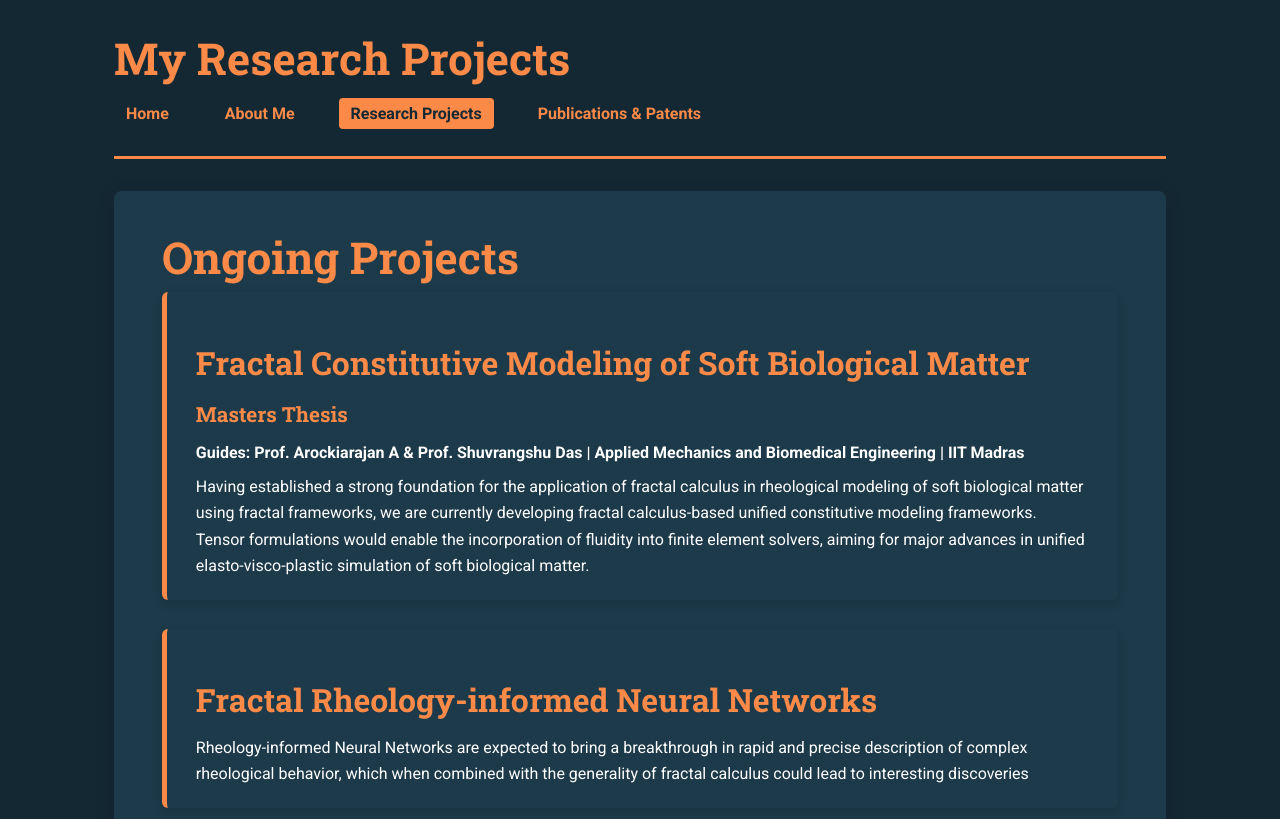
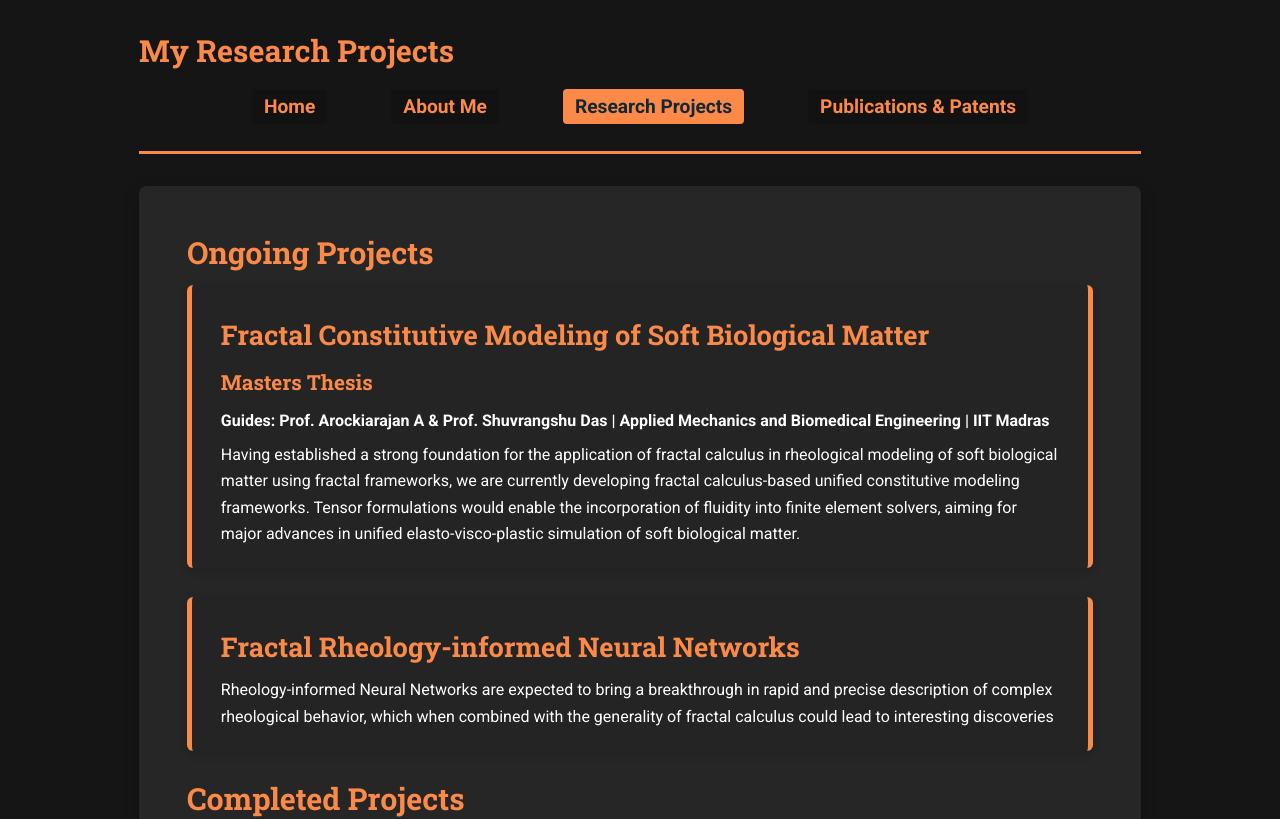
Before and after one commit to VigneshG0121/personal_website, a plain HTML site: page project.html in a window 1280 px wide. Shown: the top 819 px of the page. Drawn offline with Linux system fonts and the light colour scheme.

Commit message:
Update styles.css

```diff
--- a/styles.css
+++ b/styles.css
@@ -9,10 +9,10 @@
 }
 
 body {
-  background-color: #142834; /* Dark teal background */
-  color: #ffffff; /* Default: Orange text */
+  background-color: #151515;
+  color: #ffffff;
   line-height: 1.65;
-  max-width: 1100px;
+  max-width: 1050px;
   margin: 2rem auto;
   padding: 0 1.5rem;
   font-size: 16px;
@@ -36,7 +36,7 @@ body.white-text nav ul li a {
 body.white-text nav ul li a:hover,
 body.white-text nav ul li a.active {
   background-color: #ffffff;
-  color: #142834; /* Dark teal when active/hover */
+  color: #1f1f1f; /* Dark teal when active/hover */
 }
 
 body.white-text a {
@@ -55,29 +55,33 @@ h1, h2, h3 {
 }
 
 h1 {
-  font-size: 2.75rem;
-  margin-bottom: 0.5rem;
+  font-size: 1.9rem;
+  margin-top: 0.5rem;
+  margin-bottom: 0.9rem;
   line-height: 1.2;
 }
 
 h2 {
-  font-size: 2rem;
-  margin-top: 1.5rem;
-  margin-bottom: 0.7rem;
+  font-size: 1.7rem;
+  margin-top: 0.4rem;
+  margin-bottom: 0.4rem;
 }
 
 h3 {
   font-size: 1.3rem;
   margin-bottom: 0.5rem;
+  margin-top: 0.5rem;
 }
 h4 {
   font-size: 1.3rem;
+  margin-top: 0.5rem;
   margin-bottom: 0.5rem;
   font-weight: bold;
   color: #ffffff; /* white */
 }
 h5 {
   font-size: 1.0rem;
+  margin-top: 0.5rem;
   margin-bottom: 0.5rem;
   font-weight: bold;
   color: #ffffff; /* white */
@@ -93,17 +97,20 @@ header {
 nav ul {
   list-style: none;
   display: flex;
-  gap: 2rem;
+  gap: 4rem;
+  justify-content: center;
   padding: 0.5rem 0 1rem 0;
 }
 
 nav ul li a {
   text-decoration: none;
   font-weight: 600;
+  font-size: 1.2rem;
   color: #fb8a48;
   padding: 6px 12px;
   border-radius: 4px;
   transition: background-color 0.25s ease, color 0.25s ease;
+  background-color: #121212
 }
 
 nav ul li a:hover,
@@ -114,7 +121,7 @@ nav ul li a.active {
 
 /* === MAIN CONTAINER === */
 main {
-  background: #1d3a4a;
+  background: #2b2b2bcb;
   border-radius: 8px;
   box-shadow: 0 6px 18px rgb(0 0 0 / 0.2);
   padding: 2.5rem 3rem;
@@ -123,7 +130,8 @@ main {
 /* === PROJECT/PUBLICATION CARDS === */
 .project-card {
   border-left: 5px solid #fb8a48;
-  background-color: #1d3a4a;
+  border-right: 5px solid #fb8a48;
+  background-color: #242424;
   padding: 1.3rem 1.8rem;
   margin-bottom: 1.8rem;
   border-radius: 6px;
@@ -132,8 +140,9 @@ main {
 }
 
 .project-card:hover {
-  transform: scale(1.01);
+  transform: scale(1.02);
   box-shadow: 0 8px 20px rgb(0 0 0 / 0.25);
+  background-color: #202020;
 }
 
 .project-card h2 {
```
